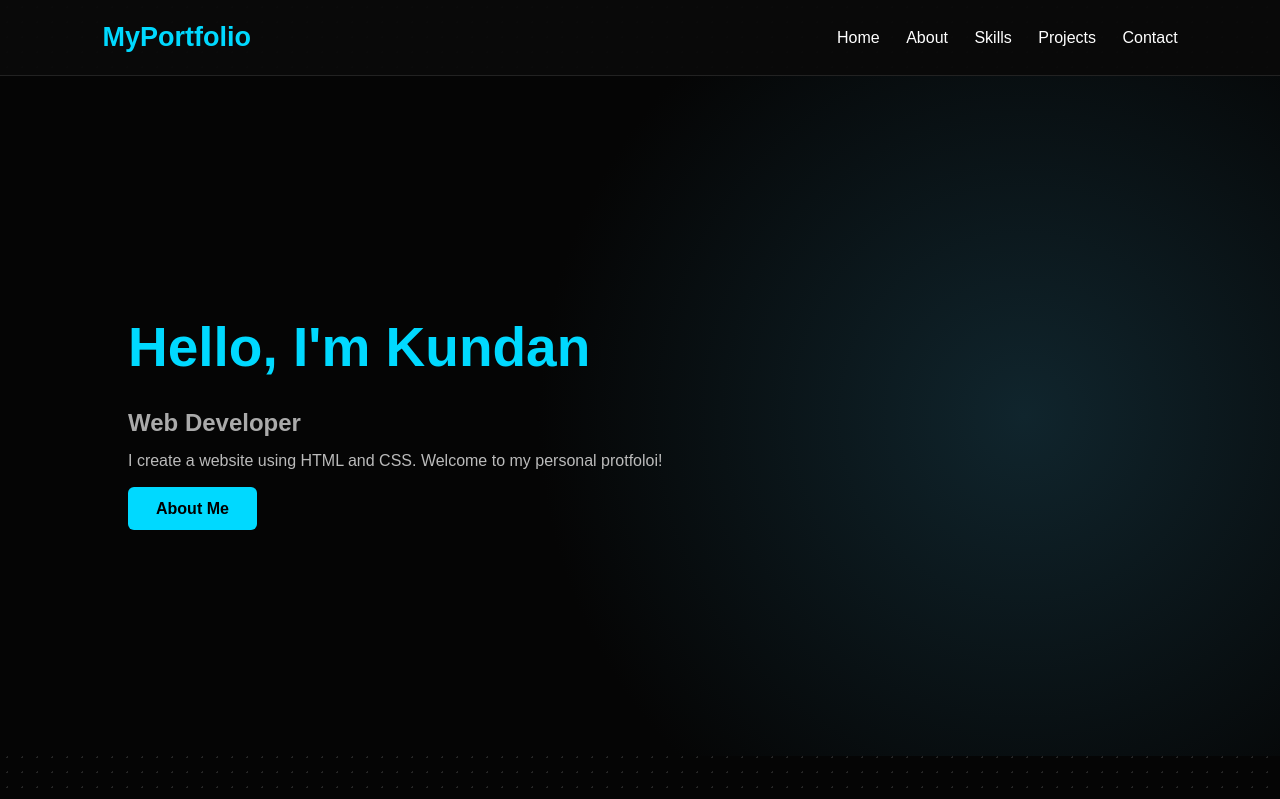
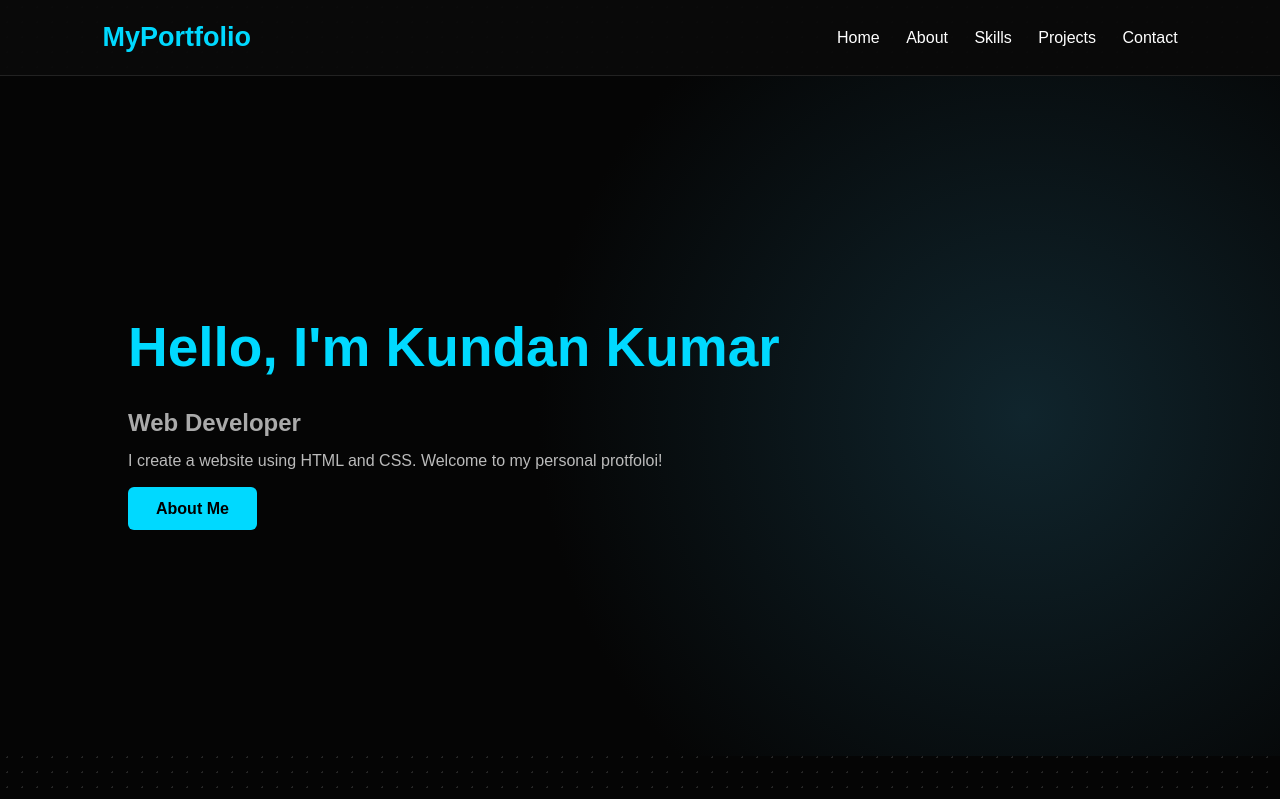
Before and after one commit to lovenand3-pixel/My-Portfolio-, a plain HTML site: page index.html in a window 1280 px wide. Shown: the top 799 px of the page. Drawn offline with Linux system fonts and the light colour scheme.

Commit message:
Update index.html

```diff
--- a/index.html
+++ b/index.html
@@ -22,7 +22,7 @@
 
     <section id="home" class="home">
         <div>
-            <h1>Hello, I'm <span>Kundan</span></h1>
+            <h1>Hello, I'm <span>Kundan Kumar</span></h1>
             <h2>Web Developer</h2>
             <p>
                 I create a website using HTML and CSS.
```
